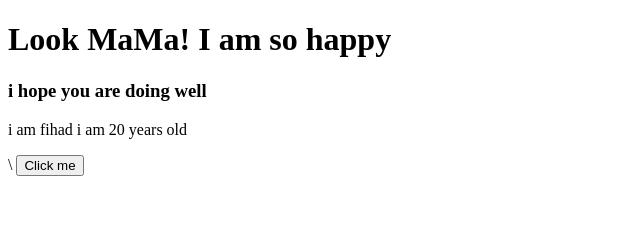
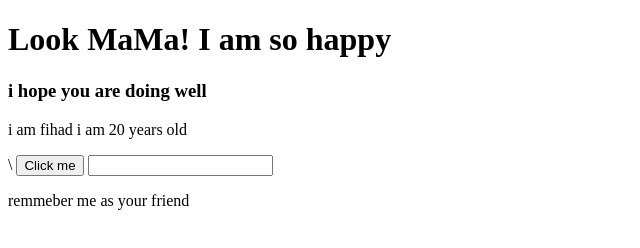
Before and after one commit to Endofeverythings/My-First-Website, a plain HTML site: page index.html in a window 1280 px wide. Shown: the whole page, without its empty margins (0-640 px from the left). Drawn offline with Linux system fonts and the light colour scheme.

Commit message:
newbranchcode

```diff
--- a/index.html
+++ b/index.html
@@ -10,6 +10,7 @@
         <h3>i hope you are doing well </h3>
         <p>i am fihad i am 20 years old </p> \
         <button>Click me</button>
-
+        <input type="text">
+        <p>remmeber me as your friend</p>
 </body>
 </html>
```
